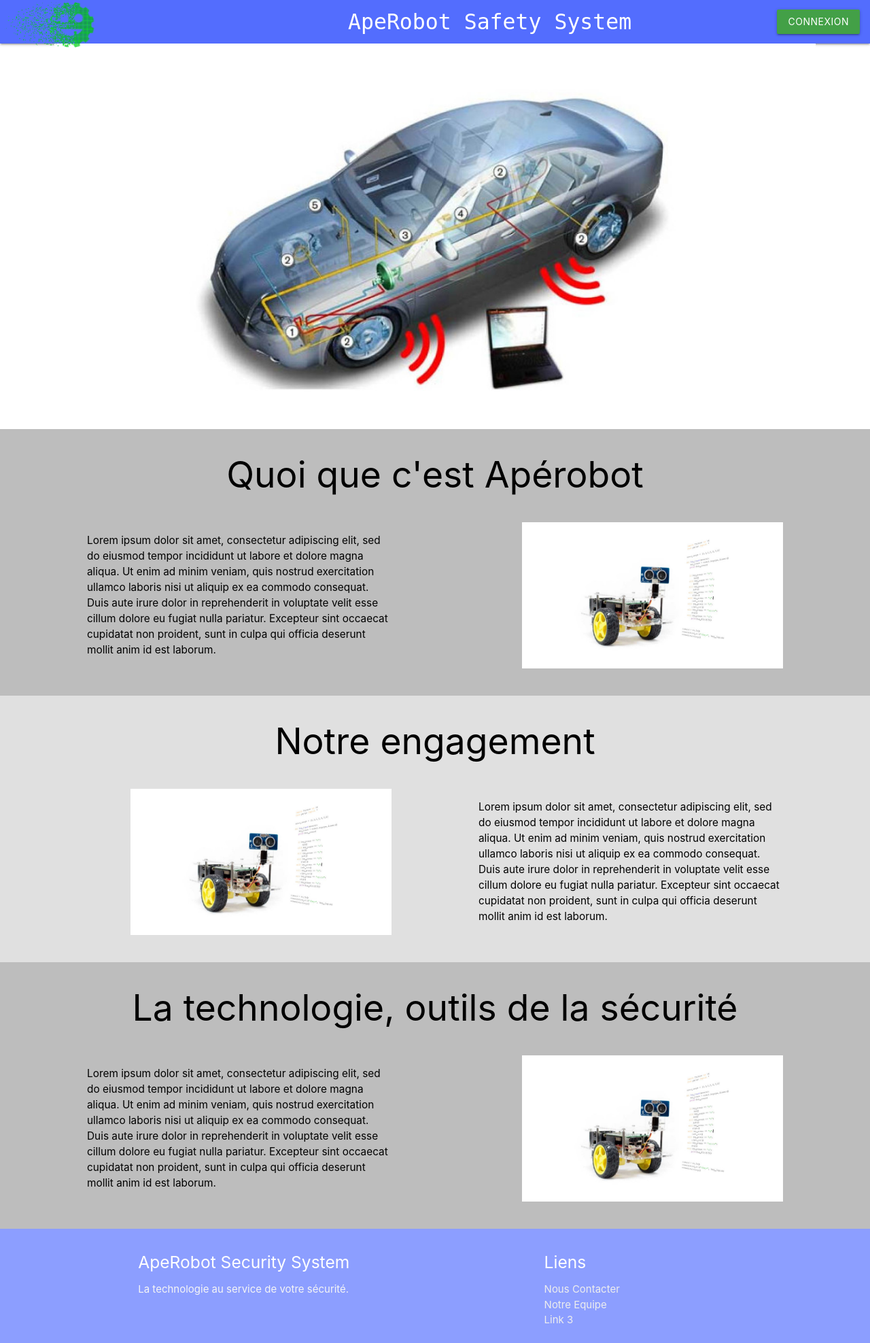
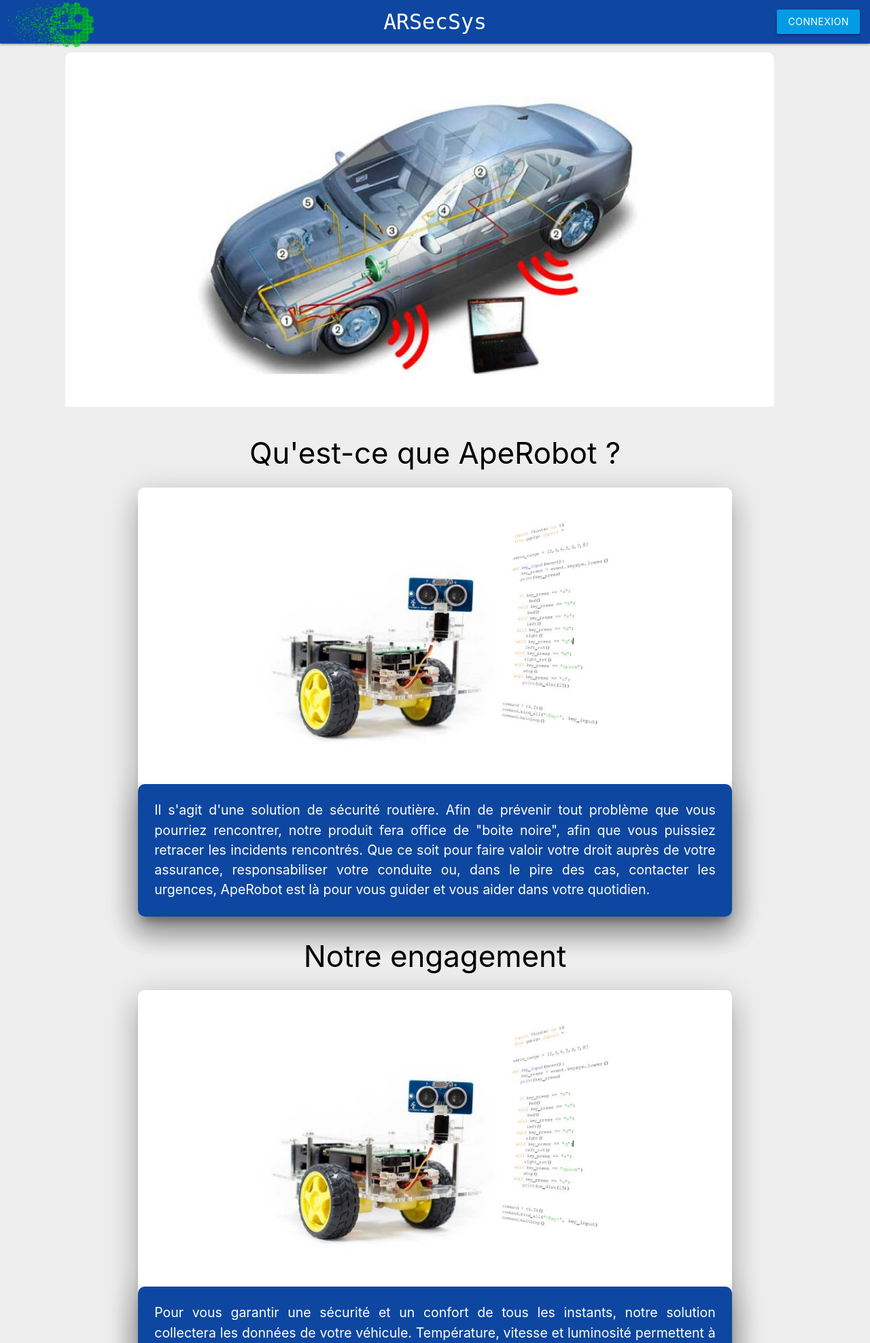
Before and after one commit to clement-soler1/ApeRobot, a PHP site: page / in a window 1280 px wide. Shown: the top 1975 px of the page at 68% size. Run offline with PHP 8.4, Linux system fonts and the light colour scheme.

Commit message:
Refonte graphique index.html
refonte entière de l'accueil

```diff
--- a/Web-Panel/Website/css/index.css
+++ b/Web-Panel/Website/css/index.css
@@ -1,8 +1,7 @@
-.brandName {
+.brand-logo {
 	text-align: center;
     font-family: monospace;
-    font-size: 2.1rem;
-    padding-left: 40%;
+    font-size: 200%;
 }
 
 .brandIcon {
@@ -17,16 +16,17 @@
 }
 
 .imgDiapo {
-	margin-left: calc(50% - 70vh); /* 100% - 140vh / 2 */
+	margin-top: 1%;
+	margin-left: calc(50% - 68vh);
 	height: 70vh;
 	width: auto;
+	padding-bottom: 3%;
 
 }
 
-.d > h2 {
+.d > h3 {
 	margin-top: 0px;
 	text-align: center;
-	padding-top: 3%;
 }
 
 .d > p {
@@ -44,18 +44,6 @@
 	flex-direction: row;
 }
 
-.szComp {
-	margin-left: 15%;
-	width: 30%;
-	height: auto;
-}
-
-.txComp {
-	margin-left: 10%;
-	width: 35%;
-	font-size: 1.2vw;
-}
-
 @media (max-width: 1000px) {
 	.imgDiapo {
 		display: none;
@@ -70,3 +58,16 @@
 .miniName {
 	margin-top: 5vw;
 }
+
+.cornered{
+	border-radius: 10px !important;
+}
+
+.bigger{
+	text-align: justify;
+	font-size: 130%;
+}
+
+.darkmode{
+	background-color: #121212 !important;
+}
--- a/Web-Panel/Website/index.html
+++ b/Web-Panel/Website/index.html
@@ -1,5 +1,5 @@
 <!doctype html>
-<html>
+<html class="grey lighten-5">
 <head>
 	<meta charset="utf-8">
 	<title>Apérobot</title>
@@ -11,68 +11,99 @@
 	<link href="https://fonts.googleapis.com/icon?family=Material+Icons" rel="stylesheet">
 </head>
 
-<body>
+<body class="grey lighten-3">
 
 	<header>
-		 <nav class="indigo accent-2">
+		 <nav class="blue darken-4">
 		    <div class="nav-wrapper">
-		      <a href="#!" class="brand-logo"><img class="brandIcon" src="./img/aperobot-logo2.png"></a>
-		      <a href="#!" class="brandName">ApeRobot Safety System</a>
+		      <a href="#!" class="brand-logo center">ARSecSys</a>
+		      <a href="#!"><img class="brandIcon" src="./img/aperobot-logo2.png"></a>
+
 		      <a href="#" data-target="mobile-demo" class="sidenav-trigger"><i class="material-icons">menu</i></a>
 		      <ul class="right hide-on-med-and-down">
 		        <!--<li><a href="sass.html">Sass</a></li>-->
-		        <li><a class="waves-effect waves-light btn green darken-1">Connexion <i class="material-icons">account_circle</i></a></li>
+		        <li><a class="waves-effect waves-light btn light-blue darken-1">Connexion <i class="material-icons">account_circle</i></a></li>
 		      </ul>
 		    </div>
 		  </nav>
 
-		  <ul class="sidenav indigo accent-2" id="mobile-demo">
-		  	<li><a href="#!" class="brand-logo"><img class="miniLogo" src="./img/aperobot-logo2.png"></a></li>
-		    <li><a href="#!" class="brandName miniName">ApeRobot Safety System</a></li>
+		  <ul class="sidenav blue darken-4" id="mobile-demo">
+		  	<li><a href="#!" class="brand-logo"><img class="miniLogo responsive-img" src="./img/aperobot-logo2.png"></a></li>
+		    <li><a href="#!" class="brandName miniName white-text center">ARSecSys</a></li>
 		    <!--<li><a href="sass.html">Sass</a></li>-->
-		    <li><a class="waves-effect waves-light btn green darken-1">Connexion <i class="material-icons">account_circle</i></a></li>
+		    <li><a class="waves-effect waves-light btn light-blue darken-1">Connexion <i class="material-icons">account_circle</i></a></li>
 		  </ul>
 	</header>
 
 
-	<img class="imgDiapo" src="./img/fd1.jpg">
+	<img class="imgDiapo cornered center" src="./img/fd1.jpg">
 
-	<div id="d1" class="d grey lighten-1 black-text">
-		<h2>Quoi que c'est Apérobot</h2>
-		<div class="flexContent">
-			<p class="txComp">Lorem ipsum dolor sit amet, consectetur adipiscing elit, sed do eiusmod tempor incididunt ut labore et dolore magna aliqua. Ut enim ad minim veniam, quis nostrud exercitation ullamco laboris nisi ut aliquip ex ea commodo consequat. Duis aute irure dolor in reprehenderit in voluptate velit esse cillum dolore eu fugiat nulla pariatur. Excepteur sint occaecat cupidatat non proident, sunt in culpa qui officia deserunt mollit anim id est laborum.</p>
-			<img class="szComp responsive-img" src="./img/fd2.jpg">
-		</div>
-	</div>
+	<div id="d1" class="d grey lighten-3 black-text">
+		<h3>Qu'est-ce que ApeRobot ?</h3>
 
-	<div id="d2" class="d grey lighten-2 black-text">
-		<h2>Notre engagement</h2>
-		<div class="flexContent">
-			<img class="szComp responsive-img" src="./img/fd2.jpg">
-			<p class="txComp">Lorem ipsum dolor sit amet, consectetur adipiscing elit, sed do eiusmod tempor incididunt ut labore et dolore magna aliqua. Ut enim ad minim veniam, quis nostrud exercitation ullamco laboris nisi ut aliquip ex ea commodo consequat. Duis aute irure dolor in reprehenderit in voluptate velit esse cillum dolore eu fugiat nulla pariatur. Excepteur sint occaecat cupidatat non proident, sunt in culpa qui officia deserunt mollit anim id est laborum.</p>
-		</div>
-	</div>
-
-	<div id="d3" class="d grey lighten-1 black-text">
-		<h2>La technologie, outils de la sécurité</h2>
-		<div class="flexContent">
-			<p class="txComp">Lorem ipsum dolor sit amet, consectetur adipiscing elit, sed do eiusmod tempor incididunt ut labore et dolore magna aliqua. Ut enim ad minim veniam, quis nostrud exercitation ullamco laboris nisi ut aliquip ex ea commodo consequat. Duis aute irure dolor in reprehenderit in voluptate velit esse cillum dolore eu fugiat nulla pariatur. Excepteur sint occaecat cupidatat non proident, sunt in culpa qui officia deserunt mollit anim id est laborum.</p>
-			<img class="szComp responsive-img" src="./img/fd2.jpg">
+		<div class="container">
+		  <div class="row">
+		    <div class="col s12">
+		      <div class="card cornered z-depth-5">
+		        <div class="card-image">
+		          <img class="cornered" src="./img/fd2.jpg">
+		        </div>
+			        <div class="card-content blue darken-4 white-text cornered z-depth-5">
+			          <p class="bigger">Il s'agit d'une solution de sécurité routière. Afin de prévenir tout problème que vous pourriez rencontrer, notre produit fera office de "boite noire", afin que vous puissiez retracer les incidents rencontrés. Que ce soit pour faire valoir votre droit auprès de votre assurance, responsabiliser votre conduite ou, dans le pire des cas, contacter les urgences, ApeRobot est là pour vous guider et vous aider dans votre quotidien.</p>
+			        </div>
+		        </div>
+		    </div>
+		  </div>
 		</div>
 	</div>
 
 
+	<div id="d1" class="d grey lighten-3 black-text">
+		<h3>Notre engagement</h3>
 
+		<div class="container">
+		  <div class="row">
+		    <div class="col s12">
+		      <div class="card cornered z-depth-5">
+		        <div class="card-image">
+		          <img class="cornered" src="./img/fd2.jpg">
+		        </div>
+			        <div class="card-content blue darken-4 white-text cornered z-depth-5">
+			          <p class="bigger">Pour vous garantir une sécurité et un confort de tous les instants, notre solution collectera les données de votre véhicule. Température, vitesse et luminosité permettent à ApeRobot d'avertir en temps réel de tout disfonctionnement pouvant être présent durant votre trajet. Nos algorithmes nous permettent de différencier les évènements anodins des situations exceptionnelles, dans le but de ne pas vous gêner dans votre conduite et que vous restiez concentré sur ce qui est important : la route.</p>
+			        </div>
+		        </div>
+		    </div>
+		  </div>
+		</div>
+	</div>
 
+	<div id="d1" class="d grey lighten-3 black-text">
+		<h3>La technologie, outil de la sécurité</h3>
 
-	<footer class="page-footer indigo accent-1">
+		<div class="container">
+		  <div class="row">
+		    <div class="col s12">
+		      <div class="card cornered z-depth-5">
+		        <div class="card-image">
+		          <img class="cornered" src="./img/fd2.jpg">
+		        </div>
+			        <div class="card-content blue darken-4 white-text cornered z-depth-5">
+			          <p class="bigger">Un accident ? Les secours sont prévenus avec les données qui importent ; impact et géolocalisation leur permettrons de faciliter votre secours. Les images et les données de l'incident seront disponibles sur votre compte en ligne afin de vous aider dans vos démarches administratives. Des statistiques détaillées vous faciliterons la lecture de ces montagnes de données qui jalonnent votre vie de tous les jours.</p>
+			        </div>
+		        </div>
+		    </div>
+		  </div>
+		</div>
+	</div>
+
+	<footer class="page-footer indigo accent-2">
 		<div class="container">
 			<div class="row">
-				<div class="col l6 s12">
+				<div class="col m9 s12">
 					<h5 class="white-text">ApeRobot Security System</h5>
             		<p class="grey-text text-lighten-4">La technologie au service de votre sécurité.</p>
 				</div>
-				<div class="col l4 offset-l2 s12">
+				<div class="col m3 s12 right" style="text-align: right;">
 	                <h5 class="white-text">Liens</h5>
                 	<ul>
                   		<li><a class="grey-text text-lighten-3" href="#!">Nous Contacter</a></li>
@@ -82,9 +113,9 @@
               	</div>
             </div>
         </div>
-        <div class="footer-copyright indigo accent-2">
+        <div class="footer-copyright indigo accent-4">
             <div class="container">
-            © 2019 Copyright Apérobot
+            © 2019 Apérobot.
             <a class="grey-text text-lighten-4 right" href="https://iut-montpellier-sete.edu.umontpellier.fr/dut-informatique/">En savoir plus</a>
             </div>
 		</div>
```
